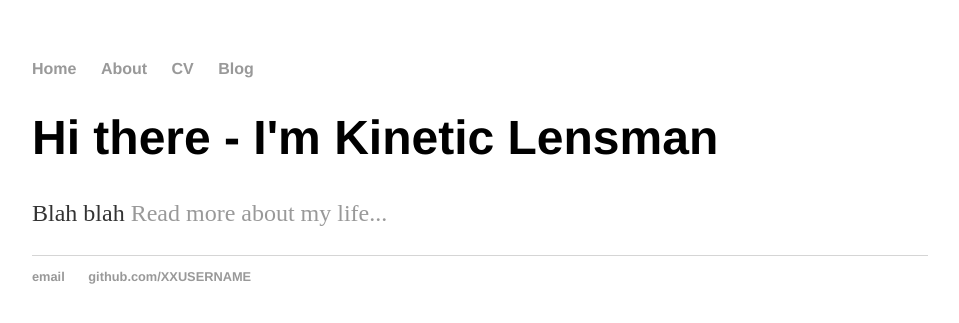
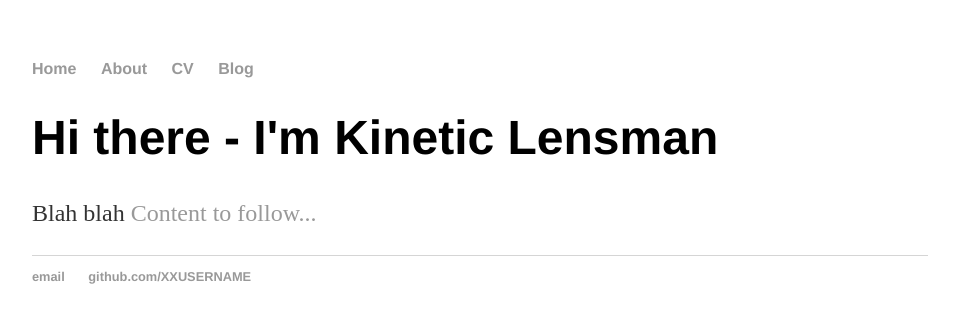
Before and after one commit to KineticLensman/KineticLensman.github.io, a Jekyll site: the page built from index.html, in a window 1280 px wide. Shown: the top 323 px of the page, without its empty margins (160-1119 px from the left). Built offline with Jekyll 4.4.1, drawn with Linux system fonts in a browser that asks for light colours.

Commit message:
Update index.html

```diff
--- a/index.html
+++ b/index.html
@@ -4,5 +4,5 @@ title: Non-kinetic effects
 ---
 <div class="blurb">
 	<h1>Hi there - I'm Kinetic Lensman</h1>
-	<p>Blah blah <a href="/about">Read more about my life...</a></p>
+	<p>Blah blah <a href="/about">Content to follow...</a></p>
 </div><!-- /.blurb -->
```
